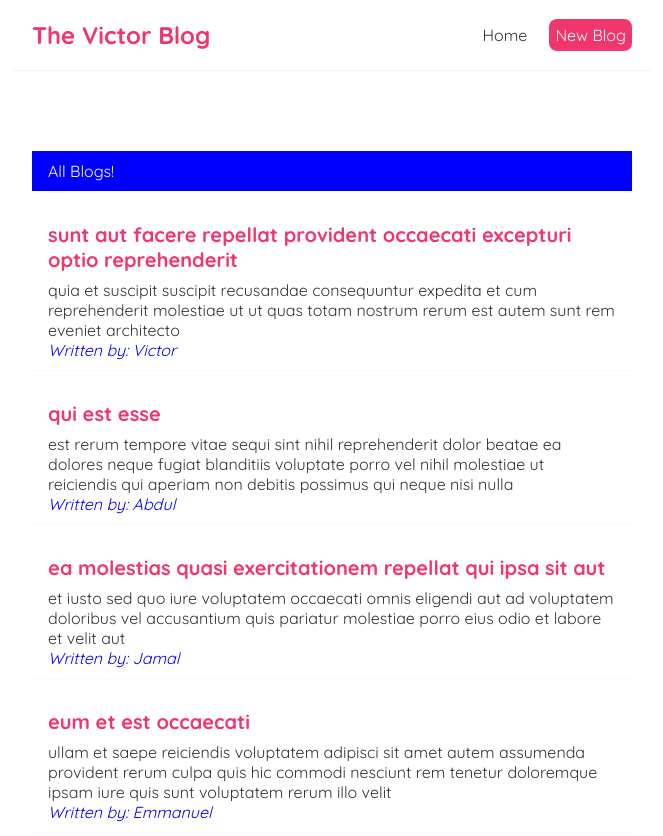
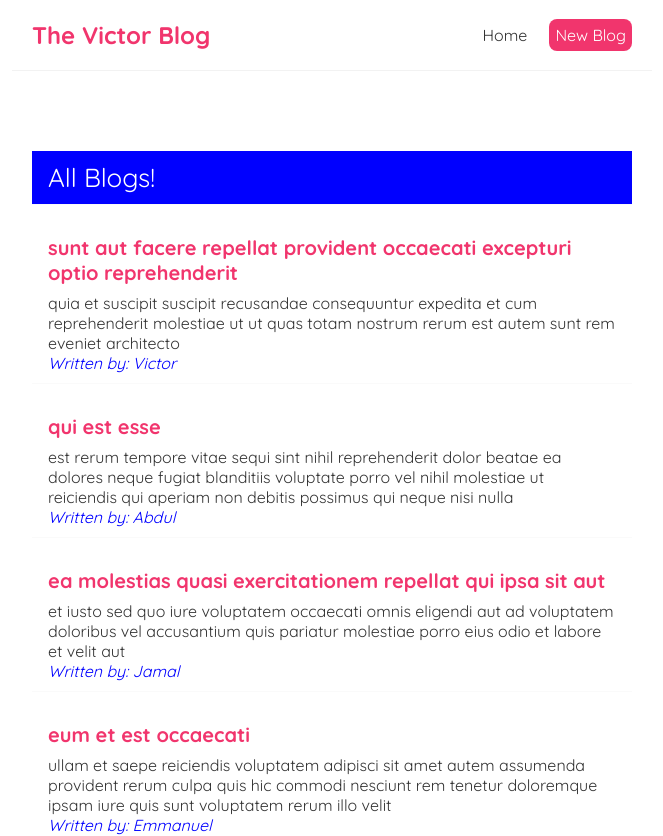
Before and after one commit to daoson12/victor-blog, a React (Create React App) app: page / in a window 1280 px wide. Shown: the top 836 px of the page, without its empty margins (308-971 px from the left). Built offline with nearby package versions, Linux system fonts and the light colour scheme; data requests are answered from the project's data file.

Commit message:
create a UseFetch.js and modified the home component

```diff
--- a/src/BlogList.js
+++ b/src/BlogList.js
@@ -4,7 +4,7 @@ function BlogList({blogs, title}) {
 
   return (
     <div className='blog-list'>
-    <div className='blog-preview' style={{backgroundColor:'blue',color:'white'}}> {title}</div>
+    <div className='blog-preview' style={{backgroundColor:'blue',color:'white', fontSize:'26px'}}> {title}</div>
       {blogs.map((blog)=>(
         <div className='blog-preview' key={blog.id}>
 
--- a/src/Home.js
+++ b/src/Home.js
@@ -1,41 +1,15 @@
 import React from 'react'
-import { useState, useEffect } from 'react'
 import BlogList from './BlogList'
+import UseFetch from './UseFetch';
 
 const Home = () => {
-
-  const [blogs, setBlogs] = useState(null);
-  const [isPending, setIsPending] = useState(true)
-  const [error, setError] = useState(null)
-
-  useEffect(() => {
-    setTimeout(() => {
-      fetch('http://localhost:8000/blog')
-      .then((res) => {
-        if (!res.ok) {
-          throw Error("could not fetch a data from the resource")
-        }
-        console.log(res);
-          return res.json();
-        })
-        .then(data => {
-          console.log(data);
-          setBlogs(data)
-          setIsPending(false)
-          setError(null)
-        })
-        .catch(err=>{
-         setIsPending(false)
-         setError(err.message)
-        })
-    }, 1000);
-  }, []);
+  const {data:blogs, isPending, error} =UseFetch('http://localhost:8000/blog')
 
   return (
     <div className='home'>
     {error && <div>{error}</div>}
-      {isPending && <div style={{ color: 'slateblue' }}>Loading...</div>}
-      {blogs && <BlogList blogs={blogs} title="All Blogs!" />}
+    {isPending && <div style={{ color: 'slateblue' }}>Loading...</div>}
+    {blogs && <BlogList blogs={blogs} title="All Blogs!" />}
     </div>
   )
 }
--- /dev/null
+++ b/src/UseFetch.js
@@ -0,0 +1,34 @@
+import React from 'react'
+import { useState, useEffect } from 'react'
+const UseFetch=(url)=> {
+
+    const [data, setData] = useState(null);
+    const [isPending, setIsPending] = useState(true)
+    const [error, setError] = useState(null)
+
+    useEffect(() => {
+        setTimeout(() => {
+          fetch(url)
+          .then((res) => {
+            if (!res.ok) {
+              throw Error("could not fetch a data from the resource")
+            }
+            console.log(res);
+              return res.json();
+            })
+            .then(data => {
+              console.log(data);
+              setData(data)
+              setIsPending(false)
+              setError(null)
+            })
+            .catch(err=>{
+             setIsPending(false)
+             setError(err.message)
+            })
+        }, 1000);
+      }, [url]);
+      return {data, isPending, error}
+}
+
+export default UseFetch
```
